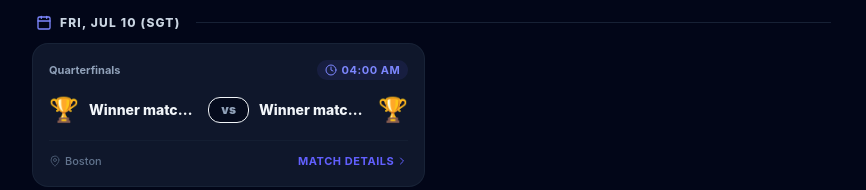
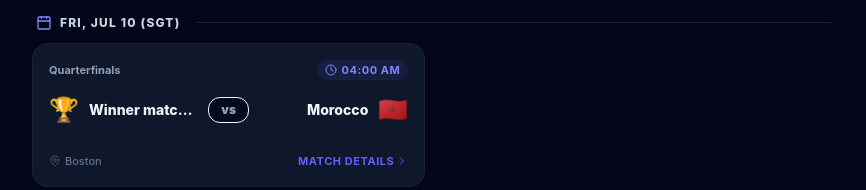
Before and after one commit to hassanabidpk/fifa-2026-vibe-coding, a React (Vite) app: page / in a window 1280 px wide. Shown: the part 9840-10030 px from the top of the page, without its empty margins (0-866 px from the left). Built offline with nearby package versions, Linux system fonts and the light colour scheme.

Commit message:
chore: refresh fifa data

```diff
--- a/src/data/fifa-fixtures.ts
+++ b/src/data/fifa-fixtures.ts
@@ -1363,7 +1363,7 @@ const OFFICIAL_FIFA_FIXTURES_JSON = String.raw`[
     "matchNumber": 97,
     "group": "Quarterfinals",
     "homeTeam": "Winner match 89",
-    "awayTeam": "Winner match 90",
+    "awayTeam": "Morocco",
     "dateSgt": "Fri, Jul 10",
     "timeSgt": "04:00 AM",
     "stadium": "Boston Stadium",
```
